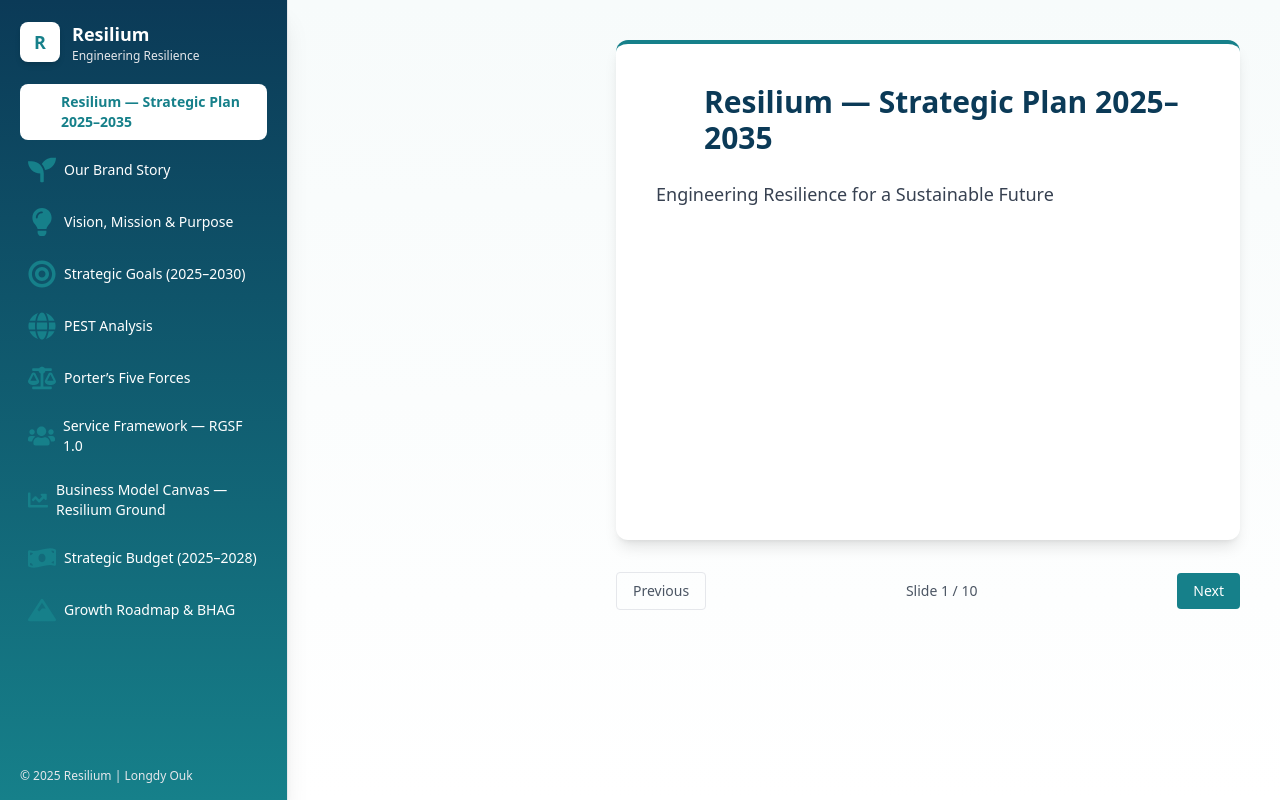
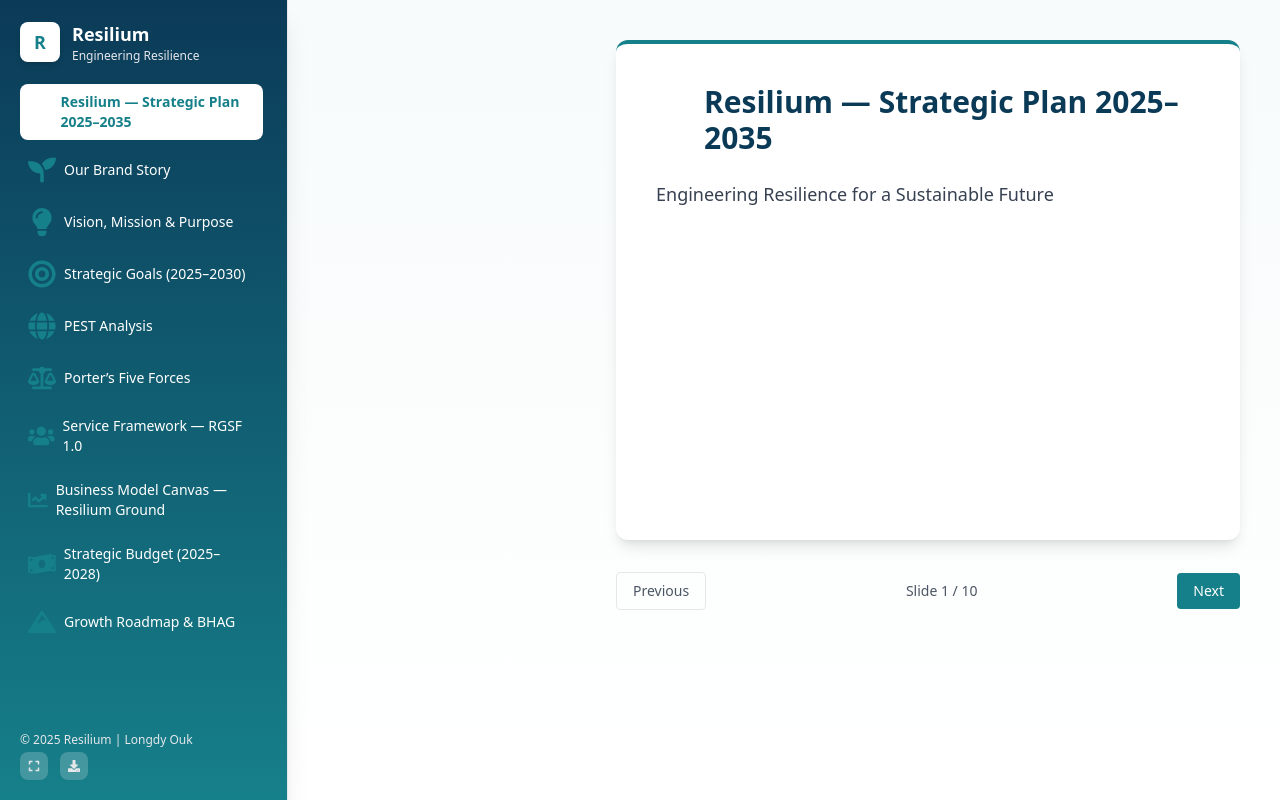
Before and after one commit to Longdy19/resilium-investor-deck, a React (Vite) app: page / in a window 1280 px wide. Built offline with nearby package versions, Linux system fonts and the light colour scheme.

Commit message:
Update ResiliumPresentation.jsx

```diff
--- a/src/ResiliumPresentation.jsx
+++ b/src/ResiliumPresentation.jsx
@@ -1,4 +1,4 @@
-import { useState } from "react";
+import { useState, useRef } from "react";
 import { motion, AnimatePresence } from "framer-motion";
 import {
   FaCogs,
@@ -13,6 +13,9 @@ import {
   FaBullseye,
   FaMoneyBillWave,
   FaBars,
+  FaExpand,
+  FaCompress,
+  FaDownload,
 } from "react-icons/fa";
 
 export default function ResiliumPresentation() {
@@ -30,7 +33,7 @@ export default function ResiliumPresentation() {
       bullets: [
         "Resilium was founded to transform Cambodia’s construction industry through engineering, management, and digital innovation.",
         "Built on the vision of Longdy Ouk (Sumitomo Mitsui, Archetype; Master’s in Service Engineering & Management).",
-        "‘Resilium’ stands for resilience + evolution — building from the ground up for a sustainable, risk-managed future.",
+        "‘Resilium’ means resilience + evolution — building from the ground up for a sustainable, risk-managed future.",
         "Core strengths: Geotechnics, Cost & Risk Management, and Digital Delivery.",
       ],
     },
@@ -136,6 +139,8 @@ export default function ResiliumPresentation() {
   const [index, setIndex] = useState(0);
   const slide = slides[index];
   const [menuOpen, setMenuOpen] = useState(false);
+  const [isFullScreen, setIsFullScreen] = useState(false);
+  const presentationRef = useRef(null);
 
   const next = () => setIndex((i) => Math.min(i + 1, slides.length - 1));
   const prev = () => setIndex((i) => Math.max(i - 1, 0));
@@ -144,8 +149,22 @@ export default function ResiliumPresentation() {
     setMenuOpen(false);
   };
 
+  const toggleFullScreen = () => {
+    if (!document.fullscreenElement) {
+      presentationRef.current.requestFullscreen();
+      setIsFullScreen(true);
+    } else {
+      document.exitFullscreen();
+      setIsFullScreen(false);
+    }
+  };
+
+  const downloadPDF = () => {
+    window.print();
+  };
+
   return (
-    <div className="flex min-h-screen bg-gradient-to-b from-[#F7FBFB] to-white text-[#0B3A57] font-sans">
+    <div ref={presentationRef} className="flex min-h-screen bg-gradient-to-b from-[#F7FBFB] to-white text-[#0B3A57] font-sans">
       {/* Sidebar */}
       <div
         className={`fixed md:static z-20 bg-gradient-to-b from-[#0B3A57] to-[#16808A] text-white md:w-72 w-60 border-r border-gray-200 shadow-xl p-5 transition-transform duration-300 ${
@@ -169,7 +188,7 @@ export default function ResiliumPresentation() {
         </div>
 
         {/* Menu */}
-        <ul className="space-y-2">
+        <ul className="space-y-2 overflow-y-auto max-h-[70vh] pr-1">
           {slides.map((s, i) => (
             <li
               key={s.id}
@@ -184,8 +203,17 @@ export default function ResiliumPresentation() {
           ))}
         </ul>
 
-        <div className="absolute bottom-4 left-5 text-xs text-gray-200">
-          © 2025 Resilium | Longdy Ouk
+        {/* Footer */}
+        <div className="absolute bottom-5 left-5 text-xs text-gray-200 space-y-1">
+          <p>© 2025 Resilium | Longdy Ouk</p>
+          <div className="flex gap-3 mt-2">
+            <button onClick={toggleFullScreen} className="bg-white/20 hover:bg-white/30 p-2 rounded-lg">
+              {isFullScreen ? <FaCompress /> : <FaExpand />}
+            </button>
+            <button onClick={downloadPDF} className="bg-white/20 hover:bg-white/30 p-2 rounded-lg">
+              <FaDownload />
+            </button>
+          </div>
         </div>
       </div>
 
@@ -256,10 +284,7 @@ export default function ResiliumPresentation() {
           <span>
             Slide {index + 1} / {slides.length}
           </span>
-          <button
-            onClick={next}
-            className="px-4 py-2 bg-[#16808A] text-white rounded hover:opacity-90"
-          >
+          <button onClick={next} className="px-4 py-2 bg-[#16808A] text-white rounded hover:opacity-90">
             Next
           </button>
         </div>
```
